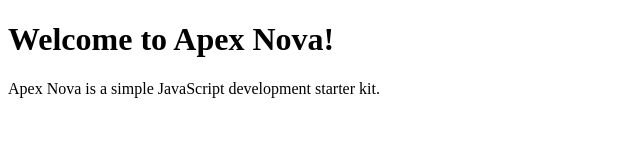
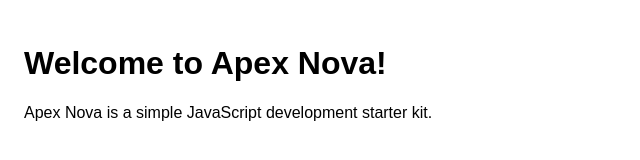
Before and after one commit to techtolentino/apex-nova-starter-kit, a website built with webpack: page src/index.html in a window 1280 px wide. Shown: the whole page, without its empty margins (0-640 px from the left). Built offline with nearby package versions, Linux system fonts and the light colour scheme.

Commit message:
adding webpack'd stylesheet

```diff
--- a/src/index.html
+++ b/src/index.html
@@ -3,6 +3,7 @@
     <head>
         <meta charset="UTF-8">
         <title>Apex Nova | Starter Kit</title>
+        <link rel="stylesheet" href="main.css">
         <script src="index.js"></script>
     </head>
     <body>
--- a/src/index.js
+++ b/src/index.js
@@ -1,3 +1,6 @@
+// inject stylesheet
+import './main.css';
+
 const year = new Date().getFullYear();
 
 console.log(`Happy New Year! It's ${year} yo!`);
--- /dev/null
+++ b/src/main.css
@@ -0,0 +1,13 @@
+/* temp styles */
+
+html {
+    font-size: 16px;
+    margin: 0;
+    padding: 0;
+}
+
+body {
+    font-size: 1em;
+    padding: 1em;
+    font-family: 'Arial', sans-serif;
+}
```
